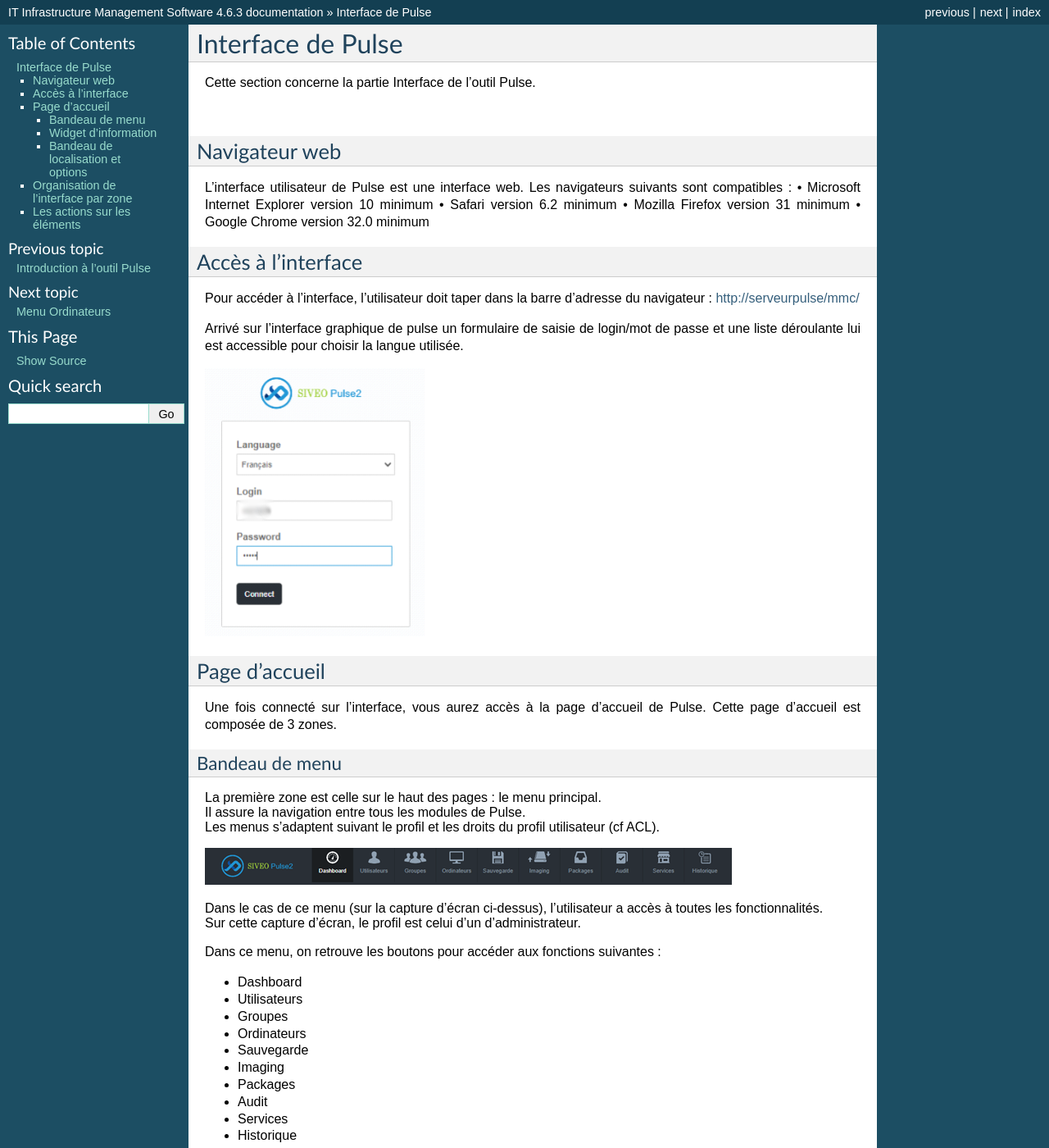
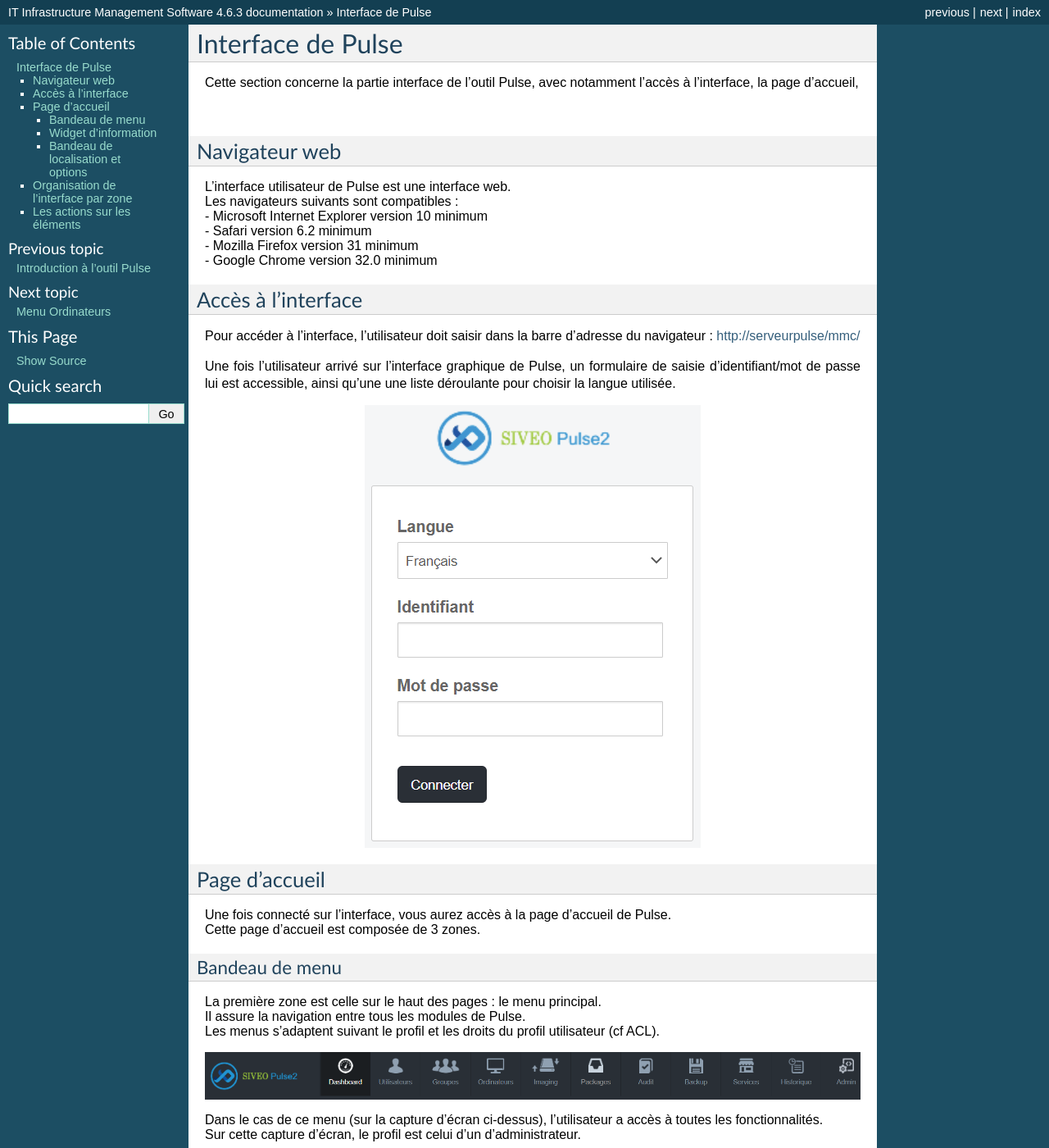
Before and after one commit to pulse-project/pulse-usermanual, a Sphinx documentation site: the page built from docs/interface/index.rst, in a window 1280 px wide and 1400 px high. Shown: the whole window at 82% size. Built offline with Sphinx 7.4.7, drawn with Linux system fonts in a browser that asks for light colours; some of the changed text lies outside the part shown.

Commit message:
Minor fixes like centering images and syntax modifications. Also added better screenshots.

```diff
--- a/docs/index.rst
+++ b/docs/index.rst
@@ -3,7 +3,7 @@ Manuel
 ======
 
 .. toctree::
-   :maxdepth: 1
+   :maxdepth: 2
    :glob:
 
    introduction/index
--- a/docs/interface/index.rst
+++ b/docs/interface/index.rst
@@ -2,34 +2,35 @@
 Interface de Pulse
 =====================================
 
-| Cette section concerne la partie Interface de l'outil Pulse.
+| Cette section concerne la partie interface de l'outil Pulse, avec notamment l'accès à l'interface, la page d'accueil,
 |
 |
 
 Navigateur web
 ============================
 
-L'interface utilisateur de Pulse est une interface web.
-Les navigateurs suivants sont compatibles :
-•	Microsoft Internet Explorer version 10 minimum
-•	Safari version 6.2 minimum
-•	Mozilla Firefox version 31 minimum
-•	Google Chrome version 32.0 minimum
+| L'interface utilisateur de Pulse est une interface web.
+| Les navigateurs suivants sont compatibles :
+| -	Microsoft Internet Explorer version 10 minimum
+| -	Safari version 6.2 minimum
+| -	Mozilla Firefox version 31 minimum
+| -	Google Chrome version 32.0 minimum
 
 Accès à l'interface
 ============================
 
-Pour accéder à l'interface, l’utilisateur doit taper dans la barre d’adresse du navigateur : http://serveurpulse/mmc/
+Pour accéder à l'interface, l’utilisateur doit saisir dans la barre d’adresse du navigateur : http://serveurpulse/mmc/
 
-Arrivé sur l’interface graphique de pulse un formulaire de saisie de login/mot de passe et une liste déroulante lui est accessible pour choisir la langue utilisée.
+Une fois l'utilisateur arrivé sur l’interface graphique de Pulse, un formulaire de saisie d'identifiant/mot de passe lui est accessible, ainsi qu'une une liste déroulante pour choisir la langue utilisée.
 
 .. image:: images/connexion.png
+    :align: center
 
 Page d'accueil
 ============================
 
-Une fois connecté sur l'interface, vous aurez accès à la page d’accueil de Pulse.
-Cette page d’accueil est composée de 3 zones.
+| Une fois connecté sur l'interface, vous aurez accès à la page d’accueil de Pulse.
+| Cette page d’accueil est composée de 3 zones.
 
 Bandeau de menu
 ----------------
@@ -39,6 +40,7 @@ Bandeau de menu
 | Les menus s'adaptent suivant le profil et les droits du profil utilisateur (cf ACL).
 
 .. image:: images/bandeau.png
+    :align: center
 
 | Dans le cas de ce menu (sur la capture d'écran ci-dessus), l'utilisateur a accès à toutes les fonctionnalités.
 | Sur cette capture d'écran, le profil est celui d'un d'administrateur.
@@ -63,7 +66,8 @@ Sur la page d’accueil, vous retrouverez un certain nombre de widgets qui vont
 
 .. image:: images/dashboard.png
 
-On peut décomposer ces widgets en 2 catégories :
+| On peut décomposer ces widgets en 2 catégories :
+|
 
 * Informations du serveur Pulse en lui-même :
 
@@ -71,7 +75,7 @@ On peut décomposer ces widgets en 2 catégories :
     * Informations générales du serveur : uptime (depuis combien de temps le serveur est en ligne), utilisation de la RAM du server ;
     * Les mises à jour disponibles ;
     * L’extraction des journaux et logs, et les fichiers de configuration du logiciel ;
-    * La possibilité de redémarrer/arrêter directement le serveur PULSE.
+    * La possibilité de redémarrer/arrêter directement le serveur Pulse.
 
 * Informations sur votre parc :
 
@@ -109,6 +113,7 @@ Les actions sur les éléments
 =============================
 
 .. image:: images/machines.png
+    :align: center
 
 | Dans notre exemple, Liste des machines depuis le module "Ordinateurs",
 | nous retrouverons les actions suivantes réalisable pour chaque machine :
--- a/docs/introduction/index.rst
+++ b/docs/introduction/index.rst
@@ -2,11 +2,8 @@
 Introduction à l'outil Pulse
 =============================
 
-| Cette section introduit le manuel de l'outil Pulse.
-|
-|
-
 .. image:: images/pulse.png
+    :align: center
 
 Ce guide a été conçu pour faciliter la prise en main de Pulse. Il présente les fonctionnalités principales de Pulse, et les actions de base à réaliser pour utiliser Pulse.
 
```
Also changed, not shown: other parts of docs/interface/index.rst (+1 -0 lines), docs/interface/images/bandeau.png, docs/interface/images/connexion.png, docs/interface/images/dashboard.png.
